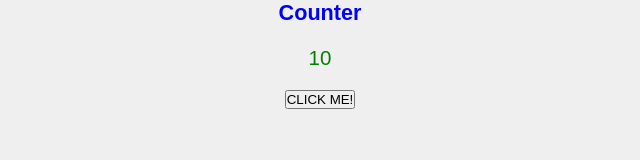
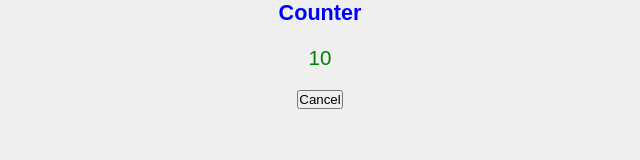
Before and after one commit to retarcorp/dist2, a plain HTML site: page index.html in a window 1280 px wide. Shown: the full height of the page, 320-960 px from the left. Drawn offline with Linux system fonts and the light colour scheme.

Commit message:
rename btn

```diff
--- a/index.html
+++ b/index.html
@@ -9,7 +9,7 @@
 	<body>
 		<h1>Counter</h1>
 		<div id='counter'> 0 </div>
-		<button id='button'>CLICK ME!</button>
+		<button id='button'>Cancel</button>
 	</body>
 
 </html>
```
